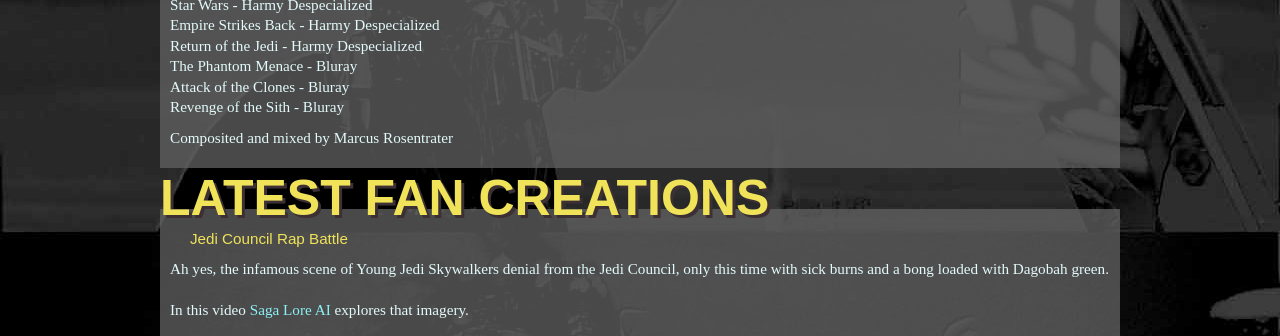
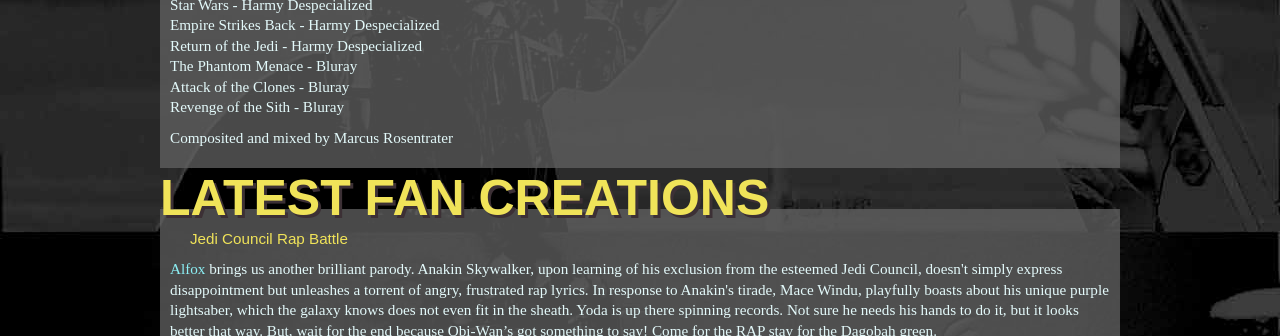
Before and after one commit to maurcs/starwarswars.github.io, a Jekyll site: the page built from index.html, in a window 1280 px wide and 900 px high, scrolled down 849 px, cut to the strip 0-336 px from the top of the window. Built offline with Jekyll 4.4.1, drawn with Linux system fonts in a browser that asks for light colours; some web fonts are replaced.

Commit message:
revised post

```diff
--- a/_posts/2025-08-14-imagining-prequels-before-the-prequels.html
+++ b/_posts/2025-08-14-imagining-prequels-before-the-prequels.html
@@ -5,8 +5,7 @@
 ---
 	<article>
 		<h2><a href="{{ page.url }}">Jedi Council Rap Battle</a></h2>
-		<p>Ah yes, the infamous scene of Young Jedi Skywalkers denial from the Jedi Council, only this time with sick burns and a bong loaded with Dagobah green.</p>
+		<p><a href="https://www.youtube.com/@-Alfox-" target="_blank">Alfox</a> brings us another brilliant parody. Anakin Skywalker, upon learning of his exclusion from the esteemed Jedi Council, doesn't simply express disappointment but unleashes a torrent of angry, frustrated rap lyrics. In response to Anakin's tirade, Mace Windu, playfully boasts about his unique purple lightsaber, which the galaxy knows does not even fit in the sheath. Yoda is up there spinning records. Not sure he needs his hands to do it, but it looks better that way.  But, wait for the end because Obi-Wan’s got something to say! Come for the RAP stay for the Dagobah green.</p>
 
-    <p>In this video <a href="https://www.youtube.com/channel/UCa4lcfIHwCV_Pyu8trzYARg" target="_blank">Saga Lore AI</a> explores that imagery.</p>
     <iframe width="560" height="315" src="https://www.youtube.com/embed/9SH6AuFHngA?si=ntA6iy_cMePqVQ07" title="YouTube video player" frameborder="0" allow="accelerometer; autoplay; clipboard-write; encrypted-media; gyroscope; picture-in-picture; web-share" referrerpolicy="strict-origin-when-cross-origin" allowfullscreen></iframe>
 </article>
```
